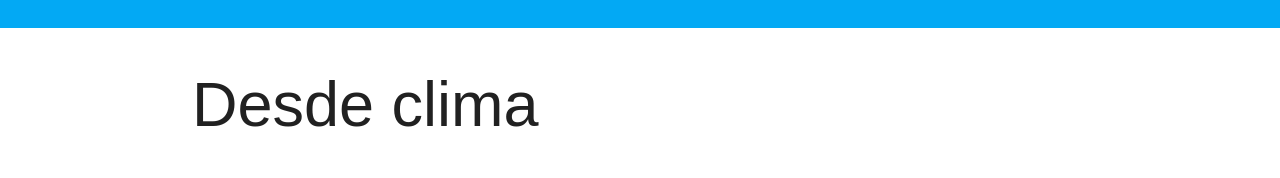
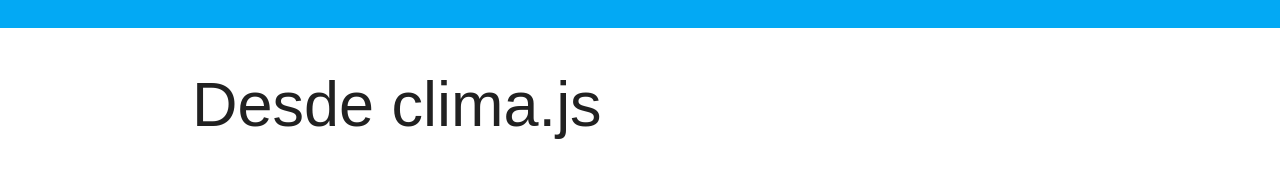
Before and after one commit to MarceLlanos/climaReact, a React (Create React App) app: page / in a window 1280 px wide. Shown: the part 186-364 px from the top of the page. Built offline with nearby package versions, Linux system fonts and the light colour scheme.

Commit message:
Se agrego el metodo componentDidUpdate para que el state no se repita muchas veces

```diff
--- a/src/App.js
+++ b/src/App.js
@@ -12,8 +12,11 @@ class App extends Component {
 		resultado : {}
 	}
 
-	componentDidUpdate() {
-		this.consultarApi();
+	//Metodo que revisa el state, una vez actualizado mandara a consultar la api
+	componentDidUpdate(prevProvs, prevState) {
+		if(prevState.consulta !== this.state.consulta){
+			this.consultarApi();
+		}
 	}
 
 
@@ -37,7 +40,7 @@ class App extends Component {
 		const {ciudad, pais} = this.state.consulta;
 		if(!ciudad || !pais) return null;
 
-		const appid = '';
+		const appid = 'bf35dd2f96229c44a5203ef2e283288e';
 		let url = `http://api.openweathermap.org/data/2.5/weather?q=${ciudad},${pais}&appid=${appid}`;
 
 		// query con fetch api
@@ -47,14 +50,10 @@ class App extends Component {
 		}).then(datos => {
 			// Verifica si ya se esta imprimiendo la respuesta y se agrega al state
 			this.setState({resultado : datos});
-		}). catch(error => {
+		}).catch(error => {
 			//En caso de que haya un error con la api se finaliza con el catch para poder debugear
-			console.log(error)
-		})
-
-		//leer la url y agregar la api key
-
-		//Consultar con fetch
+			console.log(error);
+		});
 	}
 
   render() {
--- a/src/components/Clima.js
+++ b/src/components/Clima.js
@@ -6,7 +6,7 @@ class Clima extends Component {
 
     return (
       <div className = "container">
-        <h1>Desde clima</h1>
+        <h1>Desde clima.js</h1>
       </div>
      );
   }
```
